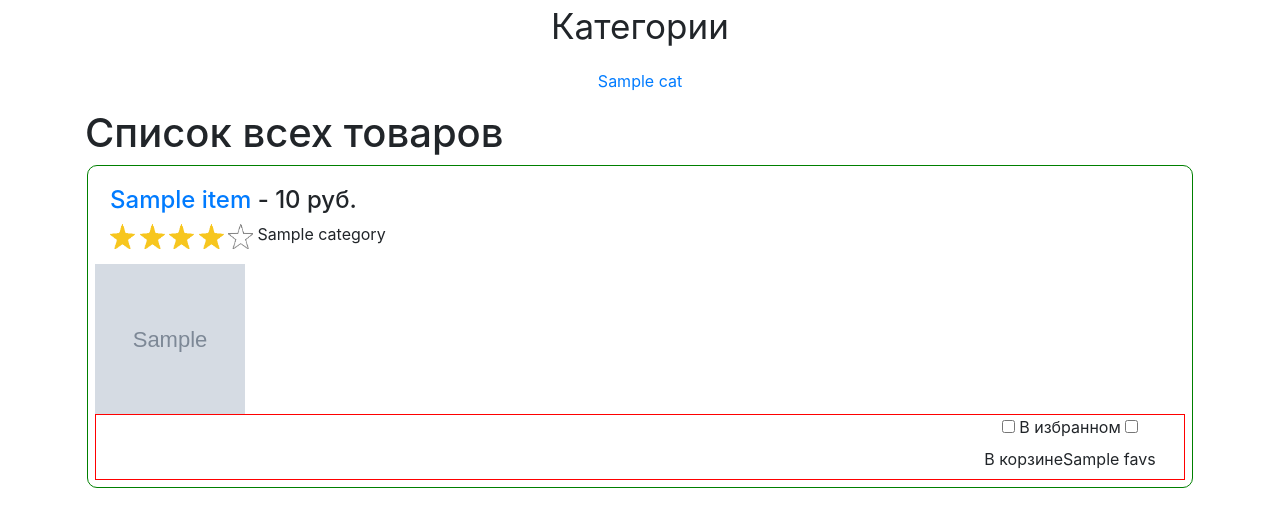
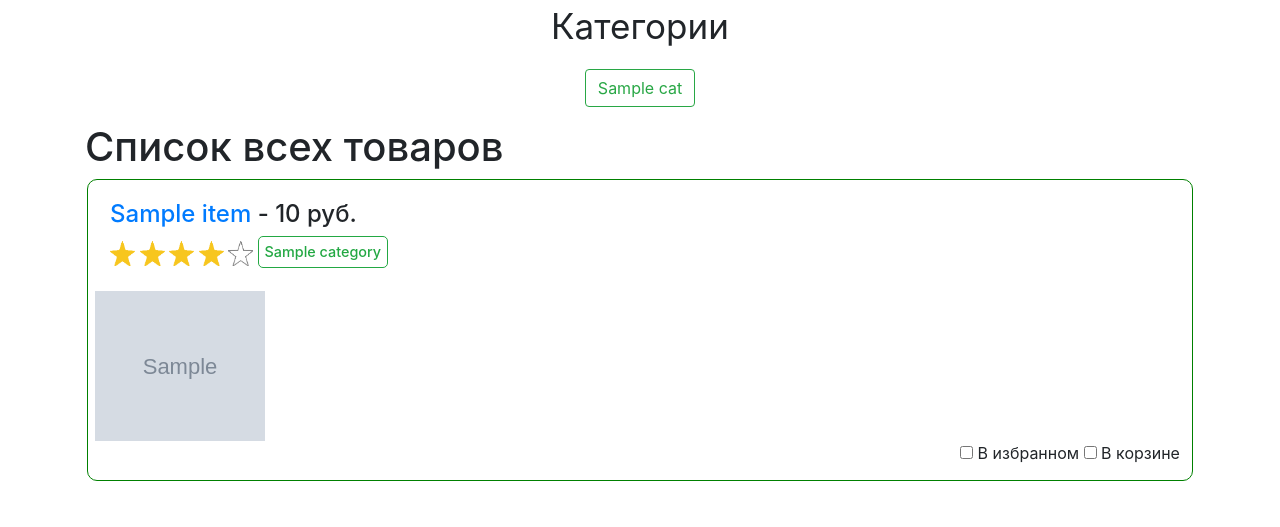
Before and after one commit to baoobab/kupi-shop, a Flask app: template templates/main.html in a window 1280 px wide. Shown: the part 88-615 px from the top of the page. Run offline with Flask 2, Linux system fonts and the light colour scheme; the template is opened without the code that fills it: most values are stand-ins (such as "Sample title", 1, 10 or a date in 2020); grey boxes marked "Sample" are stand-in pictures; some libraries are stand-ins or nearby versions.

Commit message:
some changes

```diff
--- a/templates/main.html
+++ b/templates/main.html
@@ -3,7 +3,7 @@
 {% block content %}
 
 <script type="text/javascript">
-function fun1(name) {
+function fun1(name, lst) {
 var chbox;
 chbox=document.getElementById(name);
 	if (chbox.checked) {
@@ -13,6 +13,7 @@ chbox=document.getElementById(name);
 		alert(name);
 	}
 }
+
 
 
 </script>
@@ -31,12 +32,13 @@ chbox=document.getElementById(name);
 }
 
 
+
 </script>
 
 <p align="center" style="font-size:35px">Категории</p>
 <p align="center">
     {% for g in cats %}
-    <tx><a href="/categories/{{cats.index(g) + 1}}">{{g}}</a></tx>
+    <a class="btn btn-outline-success" href="/categories/{{cats.index(g) + 1}}">{{g}}</a>
     {% endfor %}
 </p>
 <h1>Список всех товаров</h1>
@@ -56,12 +58,11 @@ chbox=document.getElementById(name);
              class="d-inline-block align-text-top">
         {% endfor %}
         {% endif %}
-        <tx>{{item.category}}</tx>
+        <h4 class="tx">{{item.category}}</h4>
     </div>
-    <a>
-        <img src={{item.image}} alt="" width="150" height="150"
+    <div>
+        <img src={{item.image}} alt="" width="170" height="150"
              class="d-inline-block align-text-top">
-        <div class="checks">
         <div class="chitem" align="center">
             {% if item.id in favs %}
             <input type="checkbox" id="{{item.id}}" onclick="{{favs.remove(item.id)}}" onchange="fun1(id)" checked>
@@ -75,11 +76,10 @@ chbox=document.getElementById(name);
             <label>В корзине</label>
             {% else %}
             <input type="checkbox" id="0{{item.id}}" onchange="fun2(id)">
-                <label>В корзине{{favs}}</label>
-            </div>
+            <label>В корзине</label>
             {% endif %}
         </div>
-    </a>
+    </div>
 </div>
 
 {% endfor %}
```
Lines whose indentation alone changed are shown as unchanged.
